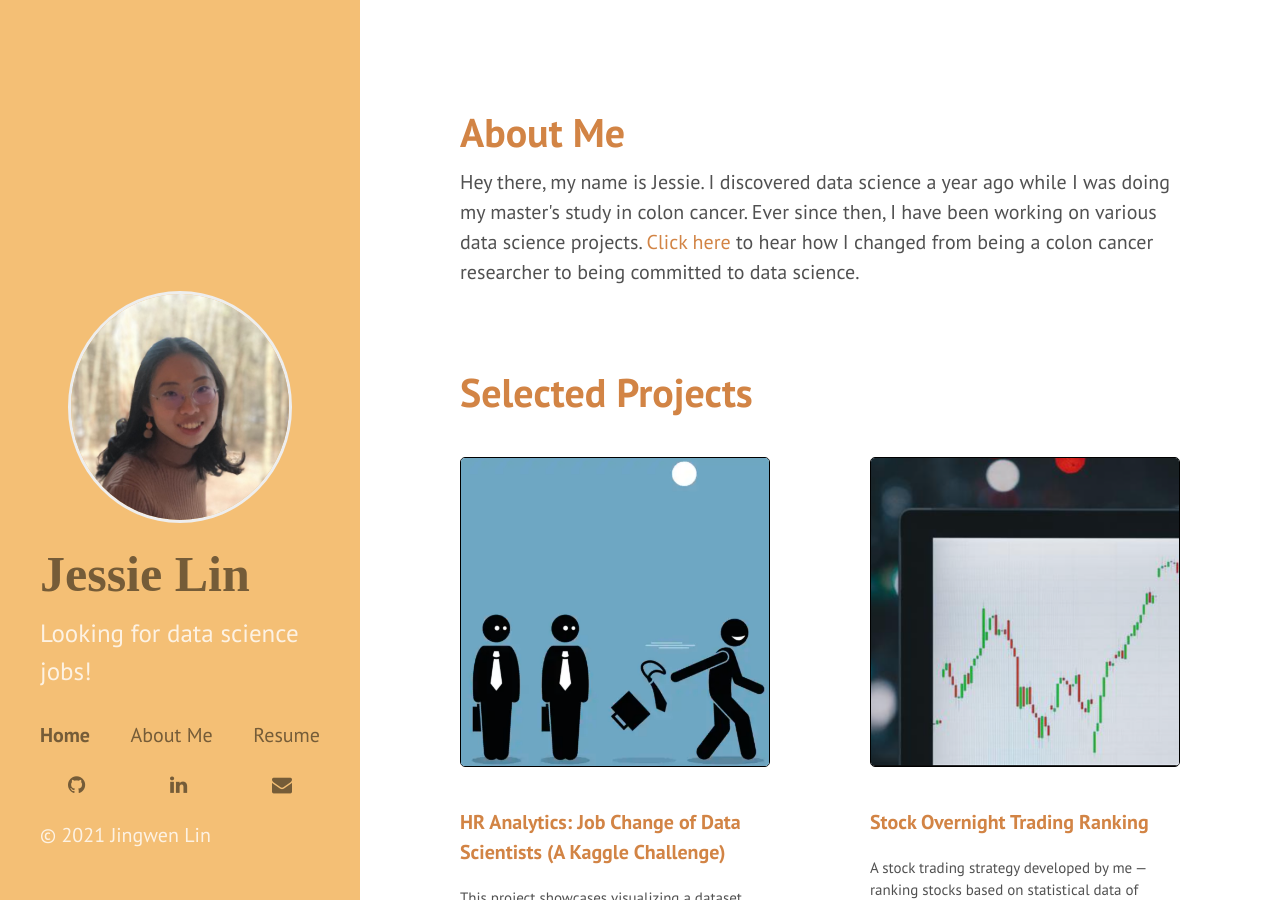
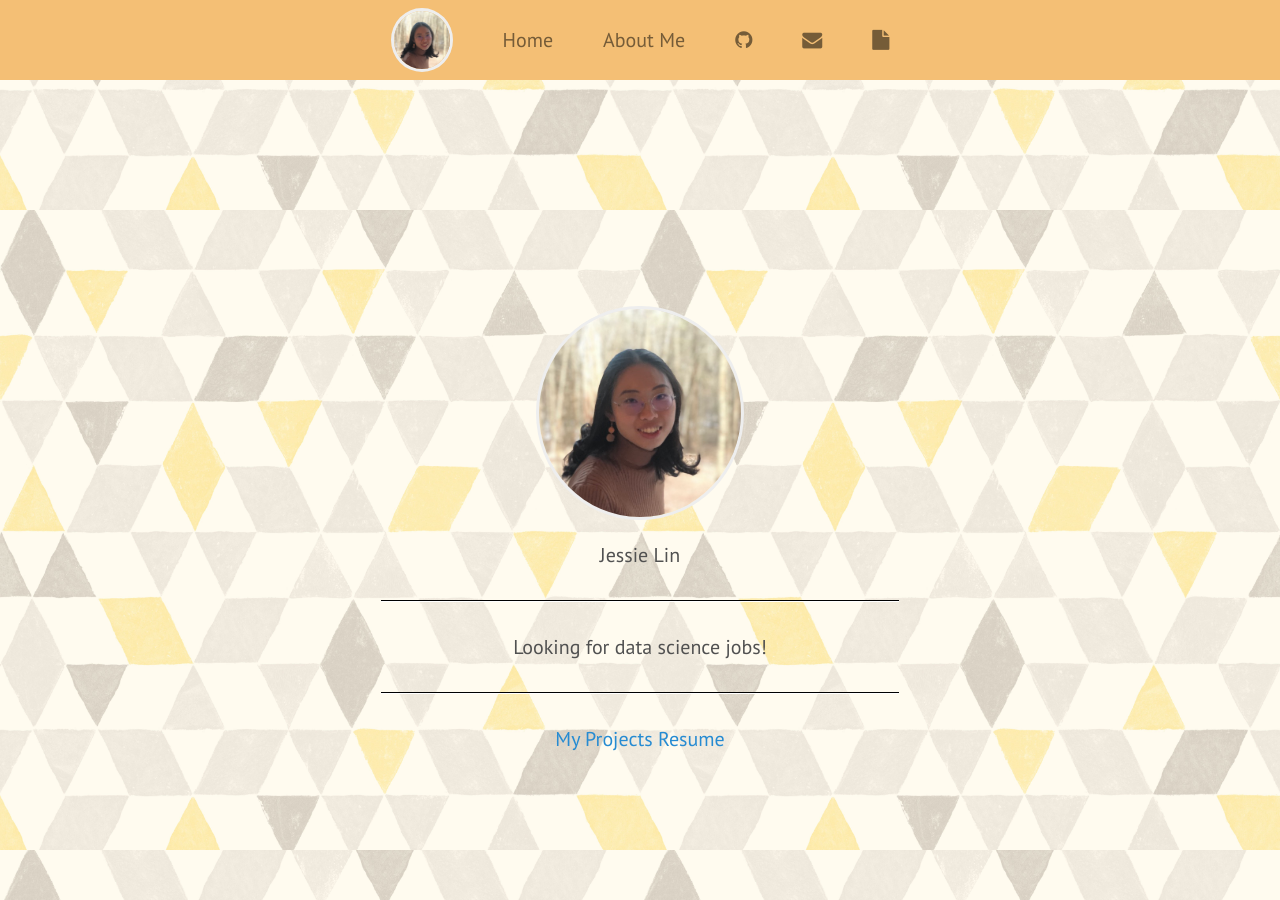
Before and after one commit to Jessie-Jingwen-Lin/Jessie-Jingwen-Lin.github.io, a Jekyll site: the page built from index.html, in a window 1280 px wide and 900 px high. Built offline with Jekyll 4.4.1, drawn with Linux system fonts in a browser that asks for light colours; nearby versions of some CDN libraries; the list of posts is cut into pages by our own code.

Commit message:
First cut at new homepage

```diff
--- a/_layouts/index.html
+++ b/_layouts/index.html
@@ -56,15 +56,67 @@
       }
     </style>
 
+    <style>
+      .background-div {
+        background: center/50% url('/public/images/background.jpg');
+        /* background-size: cover; */
+        width: 100vw;
+        height: 100vh;
+
+        margin-top: 80px;
+
+        display: flex;
+        justify-content: center;
+        align-items: center;
+      }
+
+      .home-content-container {
+
+        /* margin: auto; */
+        text-align: center;
+      }
+
+      hr {
+        /* background-color: black; */
+        border-top: 1px solid black;
+      }
+    </style>
 	</head>
 
+  <!-- <body class="theme-base-0d"> -->
   <body class="theme-base-0d">
 
-    {% include sidebar.html %}
+    {% include sidebar_top.html %}
 
-    <div class="content content-column container">
+    <header class="background-div">
+      <div class="home-content-container">
+        <img class="profile-pic" src="/public/images/mountain_photo_downsample.jpg" />
+
+        <div class="name">
+          {{ site.title }}
+        </div>
+
+        <hr />
+
+        <div class="name">
+          {{ site.description }}
+        </div>
+
+        <hr />
+
+        <a>My Projects</a>
+        <a>Resume</a>
+      </div>
+
+      <!-- <div class="home-content-container">
+        Jessie (Jingwe) Lin
+      </div> -->
+    </header>
+
+    <div class="content full-content">
       {{ content }}
     </div>
 
+
   </body>
 </html>
--- a/public/css/hyde.css
+++ b/public/css/hyde.css
@@ -294,7 +294,7 @@ a.sidebar-nav-item:focus {
   /*border: 3px solid #ec91cc;*/
   /*border: 10px solid #33c;*/
   border-radius: 50%;
-  width: 80%;
+  width: 40%;
   margin-left: auto;
   margin-right: auto;
 
@@ -329,7 +329,12 @@ a.sidebar-nav-item:focus {
   display: flex;
   justify-content: center;
   align-items: center;
-  margin-bottom: 2em;
+  /* margin-bottom: 2em; */
+
+  position: fixed;
+  top: 0;
+  width: 100%;
+  z-index: 999;
 }
 
 .topbar-item {
```
Also changed, not shown: _includes/sidebar_top.html (+0 -11 lines), public/images/background.jpg (added).
